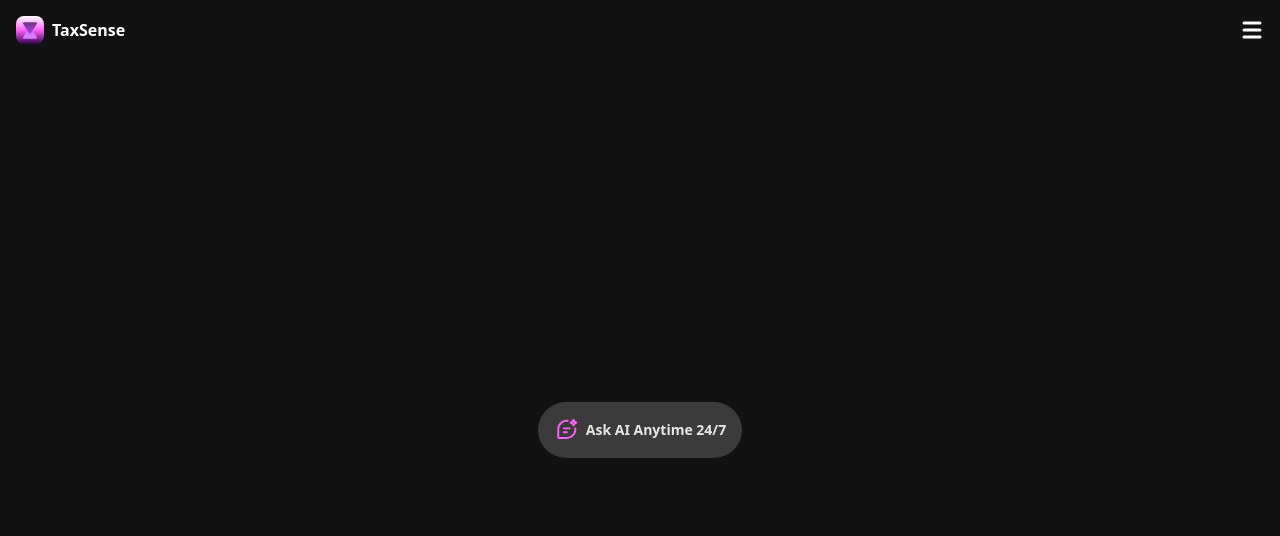
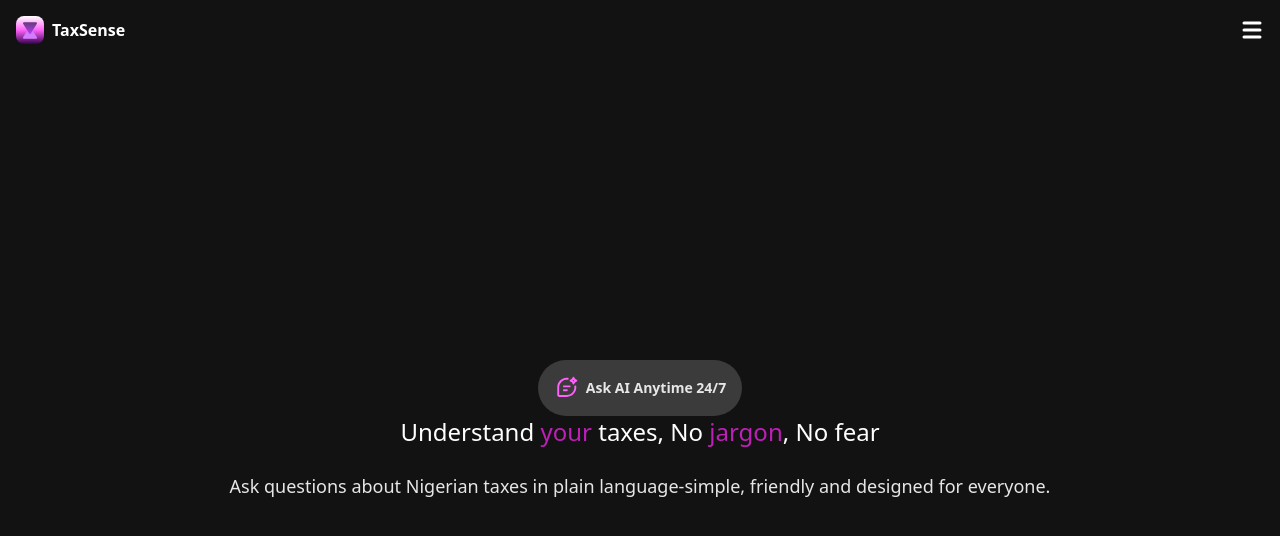
Before and after one commit to hassanismailtech/tax-mate, a React (Vite) app: page / in a window 1280 px wide. Shown: the top 536 px of the page. Built offline with nearby package versions, Linux system fonts and the light colour scheme.

Commit message:
feat(pages/home): update homepage with details and secondary text styling

```diff
--- a/src/app/styles/index.css
+++ b/src/app/styles/index.css
@@ -6,4 +6,6 @@
   --color-secondary: 0, 0%, 90%;
 
   --text-primary: 0, 0%, 100%;
+  --text-secondary: 0, 0%, 90%;
+  --text-accent: 302, 72%, 43%;
 }
--- a/src/pages/Home/Home.jsx
+++ b/src/pages/Home/Home.jsx
@@ -2,8 +2,24 @@ import AskAiButton from "../../shared/ui/AskAiButton";
 
 export default function Home() {
   return (
-    <main className="flex flex-1 flex-col items-center justify-around">
+    <main className="flex flex-1 flex-col items-center justify-center p-4">
       <AskAiButton />
+
+      <section className="flex flex-col gap-6">
+        <header className="px-2">
+          <h1 className="text-2xl text-center">
+            Understand{" "}
+            <span className="text-[hsl(var(--text-accent))]">your</span> taxes,
+            No <span className="text-[hsl(var(--text-accent))]">jargon</span>,
+            No fear
+          </h1>
+        </header>
+
+        <p className="text-lg text-center text-[hsl(var(--text-secondary))]">
+          Ask questions about Nigerian taxes in plain language-simple, friendly
+          and designed for everyone.
+        </p>
+      </section>
     </main>
   );
 }
--- a/src/shared/ui/AskAiButton.jsx
+++ b/src/shared/ui/AskAiButton.jsx
@@ -2,7 +2,7 @@ import AiChatIcon from "../assets/images/AiChatIcon.svg";
 
 export default function AskAiButton() {
   return (
-    <button className="bg-[hsl(var(--color-primary))] text-[hsl(var(--color-secondary))] text-sm font-bold flex items-center gap-2 p-4 rounded-full cursor-pointer">
+    <button className="bg-[hsl(var(--color-primary))] text-[hsl(var(--text-secondary))] text-sm font-bold flex items-center gap-2 p-4 rounded-full cursor-pointer">
       <img src={AiChatIcon} className="h-6 w-6" alt="Chat icon" />
       Ask AI Anytime 24/7
     </button>
```
